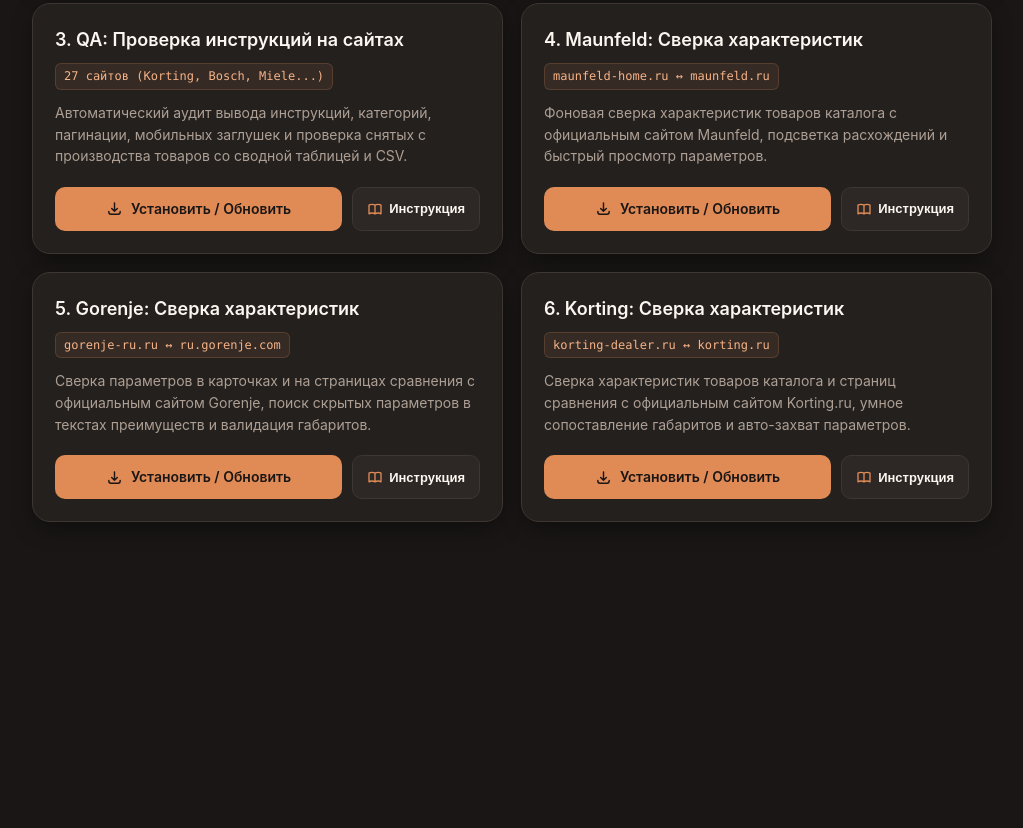
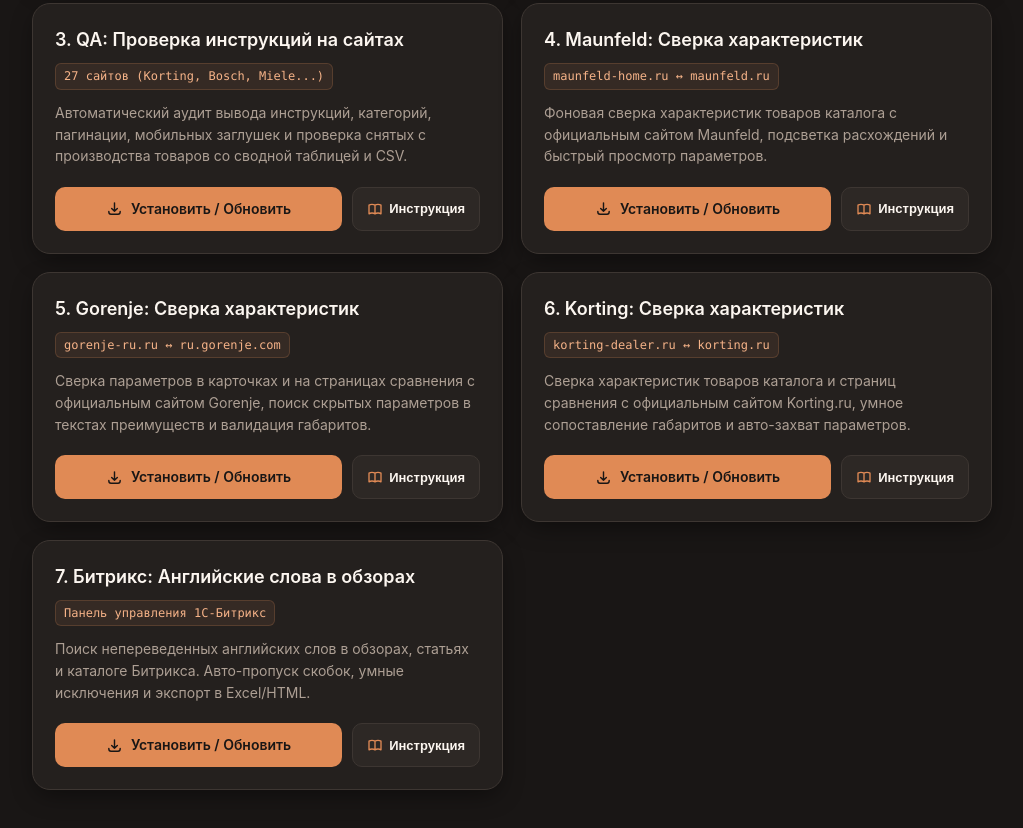
Before and after one commit to Lintervil/price-tools, a plain HTML site: page index.html in a window 1280 px wide. Shown: the part 738-1566 px from the top of the page, without its empty margins (128-1151 px from the left). Before the commit the page ends 1320 px from the top, so only its background shows below. Drawn offline with Linux system fonts and the light colour scheme.

Commit message:
Update index.html

```diff
--- a/index.html
+++ b/index.html
@@ -753,6 +753,29 @@
         </div>
       </article>
 
+      <!-- Карточка 7: Битрикс Проверка английских слов -->
+      <article class="script-card" data-search="битрикс bitrix admin проверка английских слов обзоры статьи iblock инфоблок foreign words detail preview text">
+        <div class="card-top">
+          <h2 class="card-title">7. Битрикс: Английские слова в обзорах</h2>
+          <span class="card-badge">Панель управления 1С-Битрикс</span>
+        </div>
+        <p class="card-desc">Поиск непереведенных английских слов в обзорах, статьях и каталоге Битрикса. Авто-пропуск скобок, умные исключения и экспорт в Excel/HTML.</p>
+        <div class="card-buttons">
+          <a class="btn-install" href="./scripts/bitrix-foreign-words.user.js" target="_blank" rel="noopener">
+            <svg fill="none" stroke="currentColor" viewBox="0 0 24 24">
+              <path stroke-linecap="round" stroke-linejoin="round" stroke-width="2" d="M4 16v1a3 3 0 003 3h10a3 3 0 003-3v-1m-4-4l-4 4m0 0l-4-4m4 4V4"/>
+            </svg>
+            Установить / Обновить
+          </a>
+          <button type="button" class="btn-guide" data-guide-id="bitrix-words">
+            <svg fill="none" stroke="currentColor" viewBox="0 0 24 24">
+              <path stroke-linecap="round" stroke-linejoin="round" stroke-width="2" d="M12 6.253v13m0-13C10.832 5.477 9.246 5 7.5 5S4.168 5.477 3 6.253v13C4.168 18.477 5.754 18 7.5 18s3.332.477 4.5 1.253m0-13C13.168 5.477 14.754 5 16.5 5c1.747 0 3.332.477 4.5 1.253v13C19.832 18.477 18.247 18 16.5 18c-1.746 0-3.332.477-4.5 1.253"/>
+            </svg>
+            Инструкция
+          </button>
+        </div>
+      </article>
+
     </main>
 
     <div id="notFound" class="not-found">
@@ -917,6 +940,21 @@
           'Если модель не определилась автоматически, нажмите <strong>«Авто-захват»</strong> — откроется окно на korting.ru, и характеристики сохранятся в кэш браузера.'
         ],
         tip: '<strong>Полезно:</strong> скрипт умеет переводить миллиметры в сантиметры, вычисляет общую мощность конфорок сложением отдельных зон и сверяет количество режимов духовки без учёта подсветки.'
+      },
+
+      'bitrix-words': {
+        title: 'Битрикс: Английские слова в обзорах (v1.8.3)',
+        badge: 'Панель управления 1С-Битрикс',
+        scriptUrl: './scripts/bitrix-foreign-words.user.js',
+        purpose: 'Скрипт проверяет тексты элементов инфоблоков (обзоры, статьи, анонсы) в административной панели 1С-Битрикс на наличие непереведенных английских слов. Автоматически пропускает скобки () и [], исключает технические теги и бренды, формирует отчеты с подсветкой в HTML и Excel/XLSX.',
+        steps: [
+          'Откройте список элементов инфоблока (обзоры, статьи или новости) в админке Битрикса (страницы <code>iblock_element_admin.php</code> или <code>iblock_list_admin.php</code>)[cite: 4].',
+          'В правом нижнем углу появится панель <strong>«Битрикс: английские слова»</strong>[cite: 4].',
+          'Выберите проверяемое поле (по умолчанию <code>DETAIL_TEXT</code>), включите при необходимости фильтр «Только отмеченные» или «Все страницы списка» и нажмите кнопку <strong>«Проверить»</strong>[cite: 4].',
+          'Скрипт в фоне просканирует карточки: слова вне скобок подцветятся жёлтым маркером, латинские фрагменты — синим[cite: 4].',
+          'Выгрузите готовый отчет кнопкой <strong>«Скачать HTML с подсветкой»</strong> или <strong>«Скачать XLSX»</strong>[cite: 4].'
+        ],
+        tip: '<strong>Полезно:</strong> популярные бренды и служебный HTML-код уже добавлены в стандартные исключения[cite: 4]. Слова внутри скобок <code>(...)</code> и <code>[...]</code> скрипт намеренно игнорирует[cite: 4].'
       }
     };
 
```
